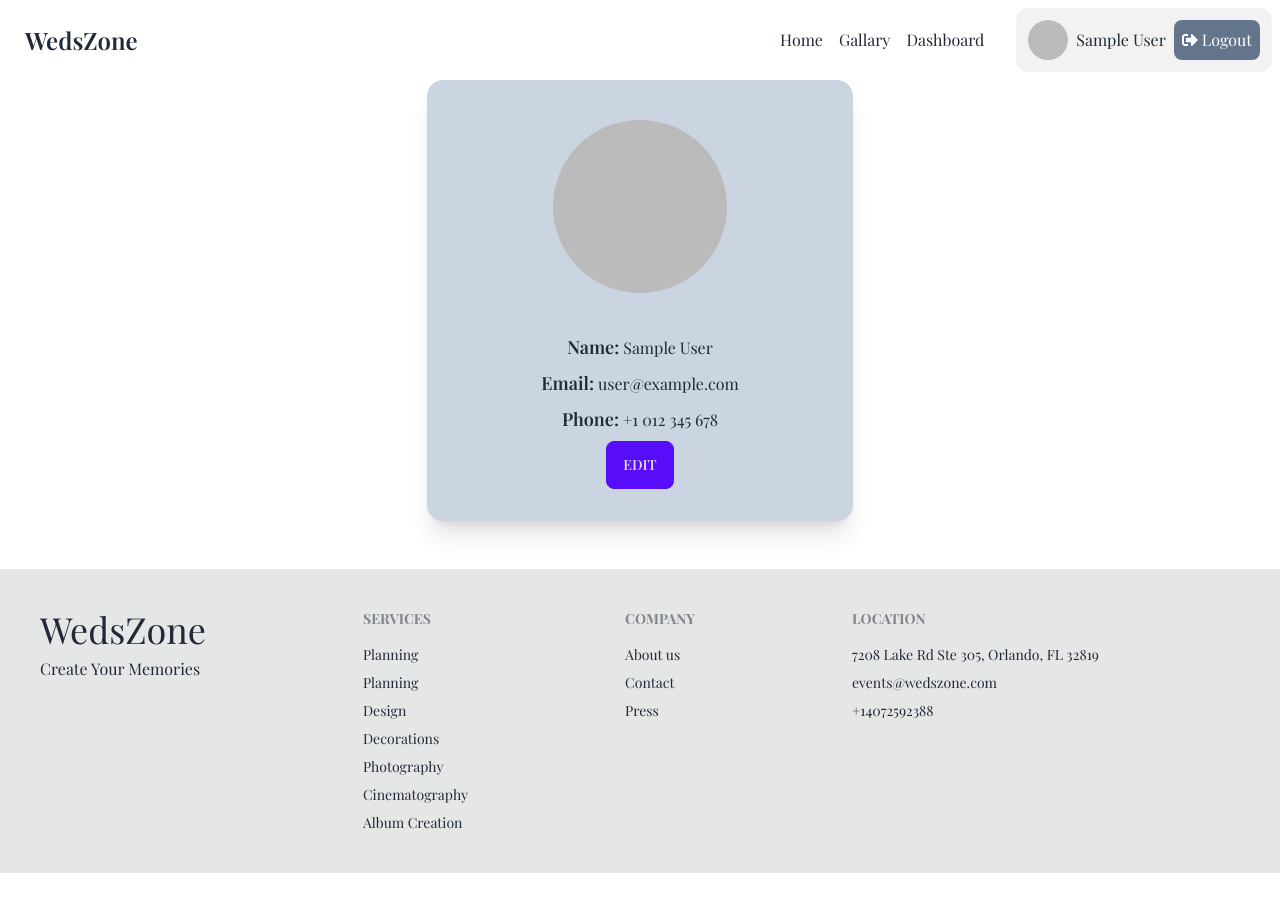
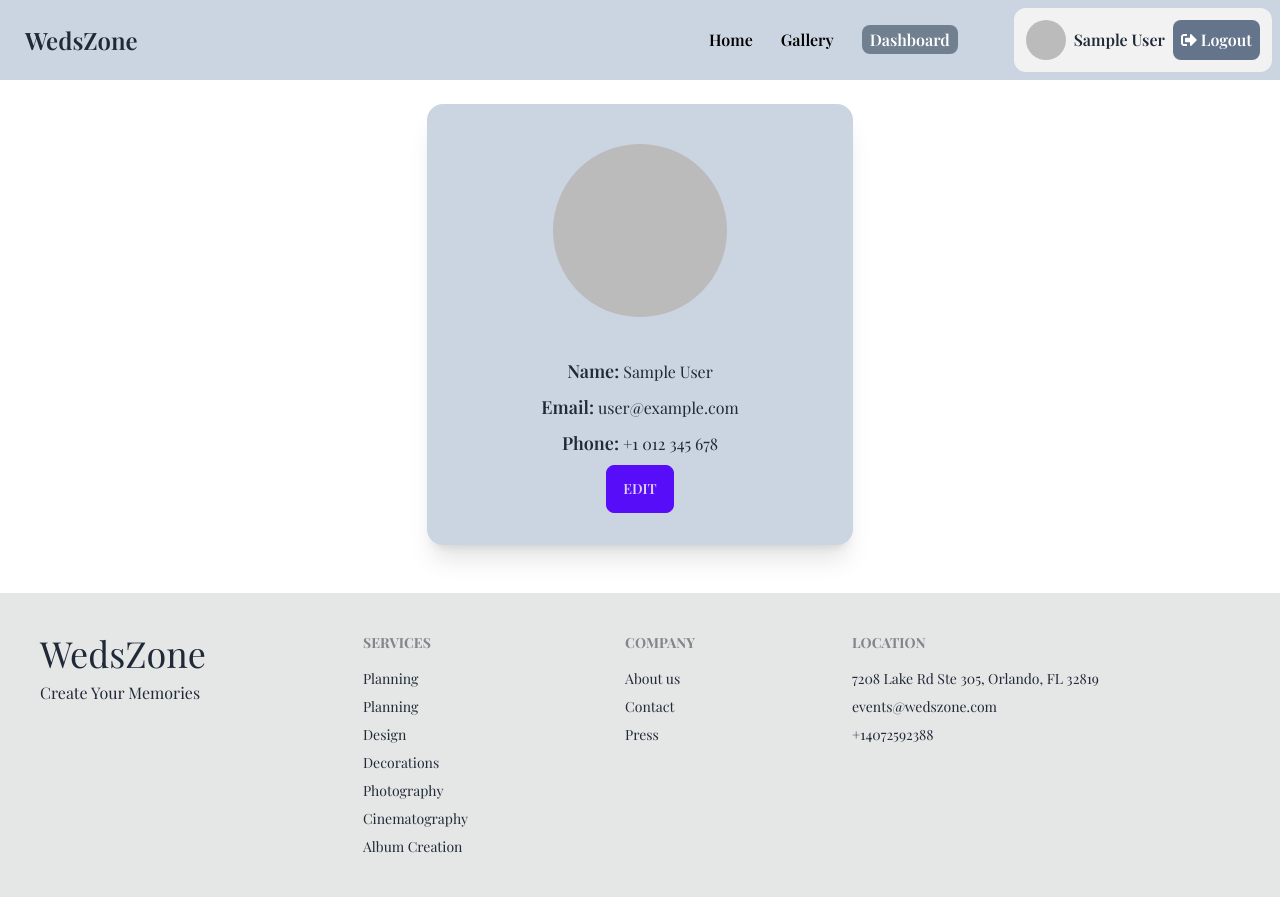
Before and after one commit to rhakib/wedding-management, a React (Vite) app: page /dashboard in a window 1280 px wide. Before the commit the page ends 873 px from the top, so only its background shows below. Built offline with nearby package versions, Linux system fonts and the light colour scheme; no server answers; sample sign-in values are in the browser's storage; a web font is replaced by a local one.

Commit message:
readme file added for question and features

```diff
--- a/index.html
+++ b/index.html
@@ -4,7 +4,7 @@
     <meta charset="UTF-8" />
     <link rel="icon" type="image/svg+xml" href="/vite.svg" />
     <meta name="viewport" content="width=device-width, initial-scale=1.0" />
-    <title>Vite + React</title>
+    <title>WedsZone Event</title>
   </head>
   <body class="font">
     <div id="root"></div>
--- /dev/null
+++ b/src/Components/Navbar/Nav.css
@@ -0,0 +1,6 @@
+ul a.active {
+    background-color: slategray;
+    color: #fff;
+    padding: 4px 8px;
+    border-radius: 8px;
+}
--- a/src/Components/Navbar/NavBar.jsx
+++ b/src/Components/Navbar/NavBar.jsx
@@ -2,6 +2,7 @@ import { Link, NavLink } from "react-router-dom";
 import UseAuth from "../../Provider/UseContext/UseAuth";
 import toast from "react-hot-toast";
 import { FaSignOutAlt, FaUserCircle } from 'react-icons/fa'
+import './Nav.css'
 
 
 const NavBar = () => {
@@ -15,24 +16,24 @@ const NavBar = () => {
     }
 
     const navLinks = <>
-        <li><NavLink to='/'>Home</NavLink></li>
-        <li><NavLink to='/gallary'>Gallary</NavLink></li>
-        <li><NavLink to='/dashboard'>Dashboard</NavLink></li>
+        <li className="text-black"><NavLink to='/'>Home</NavLink></li>
+        <li className="text-black"><NavLink to='/gallery'>Gallery</NavLink></li>
+        {user && <li className="text-black"><NavLink to='/dashboard'>Dashboard</NavLink></li>}
         {/* <li><NavLink to='/offer'>Special Offer</NavLink></li> */}
-        {user ? <li><NavLink className='hidden' to='/register'>Register</NavLink></li> : <li><NavLink to='/register'>Register</NavLink></li>}
+        {user ? <li className="text-yellow-100"><NavLink className='hidden' to='/register'>Register</NavLink></li> : <li><NavLink to='/register'>Register</NavLink></li>}
         {user ? <li className="bg-base-200 rounded-xl">
             <li className="flex gap-2 items-center p-3">
                 {user?.photoURL? <li className="w-[100px] lg:w-[40px]"><img className="w-full rounded-full" src={user.photoURL} alt="" /></li> : <FaUserCircle className="text-2xl"></FaUserCircle>}
-                <li>{user.displayName}</li>
+                <li className="">{user.displayName}</li>
                 <li className=""><button className="bg-slate-500 flex items-center gap-1 text-white p-2 rounded-lg" onClick={handleLogOut}><span><FaSignOutAlt></FaSignOutAlt></span>Logout</button></li>
             </li>
-        </li> : <li><NavLink to='/login'>Login</NavLink></li>}
+        </li> : <li className="mr-4"><NavLink to='/login'>Login</NavLink></li>}
 
 
     </>
     return (
         <>
-            <div className="navbar bg-base-100">
+            <div className="navbar bg-slate-300">
                 <div className="navbar-start">
                     <div className="dropdown">
                         <label tabIndex={0} className="btn btn-ghost lg:hidden">
@@ -45,7 +46,7 @@ const NavBar = () => {
                     <Link to={'/'}><a className="btn btn-ghost normal-case text-2xl">WedsZone</a></Link>
                 </div>
                 <div className="navbar-end hidden lg:flex">
-                    <ul className="flex items-center gap-4">
+                    <ul className="flex font-semibold items-center gap-7">
                         {navLinks}
                     </ul>
                 </div>
--- a/src/Components/Services/CardDetails.jsx
+++ b/src/Components/Services/CardDetails.jsx
@@ -10,7 +10,7 @@ const CardDetails = ({ service }) => {
     console.log(serviceDetail);
 
     return (
-        <> <h2 className="text-4xl font-semibold text-center">{title}</h2>
+        <> <h2 className="text-4xl font-semibold text-center mt-4">{title}</h2>
             <div className="card bg-base-100 shadow-xl grid p-2 md:grid-cols-2 mt-10 ">
                 <figure><img className='rounded-xl h-[500px] w-[450px]' src={img} alt="Shoes" /></figure>
                 <div className="card bg-base-300 shadow-xl p-1">
--- a/src/Components/Services/Services.jsx
+++ b/src/Components/Services/Services.jsx
@@ -21,7 +21,7 @@ const Services = ({ service }) => {
                 </div>
                 <Link to={`/service/${id}`}>
                     <div>
-                        <button className='btn text-xl w-full bg-slate-400 bg-opacity-70 border-0 text-white'>Book Now</button>
+                        <button className='btn text-xl w-full bg-slate-400 hover:bg-slate-700 bg-opacity-70 border-0 text-white'>Book Now</button>
                     </div>
                 </Link>
             </div>
--- /dev/null
+++ b/src/Components/Team/Team.jsx
@@ -0,0 +1,41 @@
+import React from 'react';
+
+const Team = () => {
+    return (
+        <div>
+            <h2 className="text-center text-5xl mt-12 font-medium">Our Team</h2>
+            <p className="text-center w-1/2 mx-auto text-lg my-6">Our expert team of professionals delivers unparalleled results through dedication, skill, and innovation.</p>
+            <div className="grid md:grid-cols-2 lg:grid-cols-3 gap-8 p-10 md:p-20 bg-base-300">
+                <div data-aos="zoom-out-up" className="flex flex-col items-center bg-slate-400 py-10 rounded-lg">
+                    <div className="w-[200px] h-[200px]">
+                        <img src="https://i.ibb.co/hY2ZsZL/manager.jpg" alt="" className="w-full h-full object-cover rounded-full" />
+                    </div>
+                    <div className="text-center mt-4">
+                        <h2 className="text-3xl font-semibold text-white">Michael Doe</h2>
+                        <p className="text-xl text-black mt-3">Founder <span className='font-mono'>&</span> Cheif Event Organizer</p>
+                    </div>
+                </div>
+                <div data-aos="zoom-out-up" className="flex flex-col items-center bg-slate-400 py-10 rounded-lg">
+                    <div className="w-[200px] h-[200px]">
+                        <img src="https://i.ibb.co/C60Lbjj/founder.jpg" alt="" className="w-full h-full object-cover rounded-full" />
+                    </div>
+                    <div className="text-center mt-4">
+                        <h2 className="text-3xl font-semibold text-white">Olivia Johnson </h2>
+                        <p className="text-xl text-black mt-3">Cheif Event Planner</p>
+                    </div>
+                </div>
+                <div data-aos="zoom-out-up" className="flex flex-col items-center bg-slate-400 py-10 rounded-lg">
+                    <div className="w-[200px] h-[200px]">
+                        <img src="https://i.ibb.co/8XfCRyK/photographer.jpg" alt="" className="w-full h-full object-cover rounded-full" />
+                    </div>
+                    <div className="text-center mt-4">
+                        <h2 className="text-3xl font-semibold text-white">Sophia Brown</h2>
+                        <p className="text-xl text-black mt-3">Photographer</p>
+                    </div>
+                </div>
+            </div>
+        </div>
+    );
+};
+
+export default Team;
--- a/src/Pages/DashBoard.jsx
+++ b/src/Pages/DashBoard.jsx
@@ -5,7 +5,7 @@ import { FaUserCircle } from 'react-icons/fa'
 const DashBoard = () => {
     const { user } = UseAuth()
     return (
-        <div className='flex justify-center'>
+        <div className='flex justify-center mt-6'>
             <div className="card lg:w-1/3 bg-slate-300 shadow-xl justify-center">
                 <figure className="px-10 pt-10">
                     {user?.photoURL ? <img src={user.photoURL} alt="Shoes" className="rounded-full w-1/2" /> : <FaUserCircle className="text-6xl"></FaUserCircle>}
--- a/src/Pages/Home.jsx
+++ b/src/Pages/Home.jsx
@@ -2,6 +2,7 @@ import { useLoaderData } from "react-router-dom";
 import Banner from "../Components/Banner/Banner";
 import Services from "../Components/Services/Services";
 import Stories from "../Components/Stories/Stories";
+import Team from "../Components/Team/Team";
 
 
 const Home = () => {
@@ -19,6 +20,7 @@ const Home = () => {
                 }
             </div>
             <Stories></Stories>
+            <Team></Team>
         </div>
     );
 };
--- a/src/Routes/Routes.jsx
+++ b/src/Routes/Routes.jsx
@@ -34,7 +34,7 @@ const myCreatedRouter = createBrowserRouter([
                 element: <Login></Login>
             },
             {
-                path: '/gallary',
+                path: '/gallery',
                 element: <PrivateRoute><Gallary></Gallary></PrivateRoute>
             },
             {
```
Also changed, not shown: 2 other files (tests, documents, lock files or other folders).
